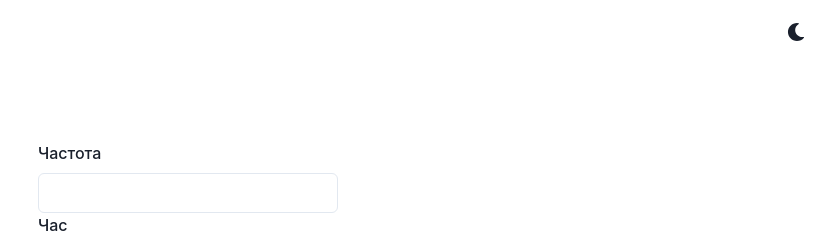
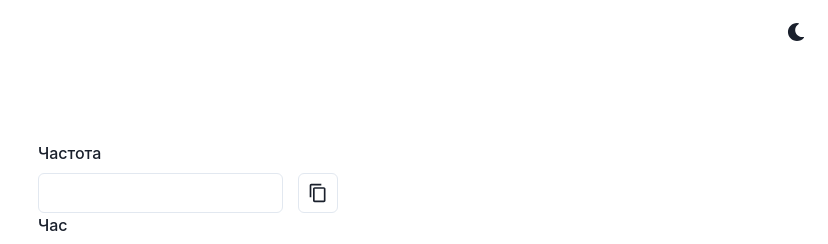
Before and after one commit to AAtamaniuk/raven-message-formater, a React (Create React App) app: page / in a window 1280 px wide. Shown: the top 244 px of the page, without its empty margins (452-1280 px from the left). Built offline with nearby package versions, Linux system fonts and the light colour scheme.

Commit message:
Add copy button and tooltips

```diff
--- a/src/MessageForm.jsx
+++ b/src/MessageForm.jsx
@@ -13,9 +13,10 @@ import {
     CardBody,
     Text,
     Button,
+    Tooltip,
     useToast
 } from '@chakra-ui/react';
-import { SmallCloseIcon, RepeatClockIcon } from '@chakra-ui/icons'
+import { SmallCloseIcon, RepeatClockIcon, CopyIcon } from '@chakra-ui/icons'
 
 const UNKNOWN_UNIT = 'нв підрозділ';
 const TOAST_POSITION = 'bottom-left';
@@ -32,11 +33,7 @@ const MessageForm = () => {
     const [coordinates, setCoordinates] = React.useState('');
     const ref = useRef(null)
 
-    const handleFraquncyChange = (event) => {
-        const { value } = event.target;
-        // if (ONLY_NUMBER_OR_DOT_REGEXP.test(value)) return;
-        setFrequency(value)
-    }
+    const handleFraquncyChange = (event) => setFrequency(event.target.value);
     const handleTimeChange = (event) => setTime(event.target.value);
     const handleUnitChange = (event) => setUnit(event.target.value);
     const handleCoordinatesChange = (event) => setCoordinates(event.target.value);
@@ -79,9 +76,19 @@ const MessageForm = () => {
         }
     }
 
+    const copyFrequency = async () => {
+        try {
+            await navigator.clipboard.writeText(frequency);
+            toast({ title: 'Частоту скопійовано в буфер обміну', status: 'success', position: TOAST_POSITION });
+        } catch (err) {
+            toast({ title: `'Помилка копіювання', ${err}`, status: 'error', position: TOAST_POSITION });
+        }
+    }
+
     return (
         <Box maxWidth="300px">
-            <NumberInput precision={3}>
+            <Box display='flex' alignItems='self-end'>
+                <FormControl mr='15px'>
                     <FormLabel>Частота</FormLabel>
                     <Input
                         type='number'
@@ -89,21 +96,34 @@ const MessageForm = () => {
                         value={frequency}
                         ref={ref}
                     />
-            </NumberInput>
+                </FormControl>
+
+                <Tooltip label='Копіювати частоту' fontSize='sm'>
+                    <IconButton
+                        onClick={copyFrequency}
+                        variant='outline'
+                        aria-label='Clear unit'
+                        fontSize='20px'
+                        icon={<CopyIcon />}
+                    />
+                </Tooltip>
+            </Box>
 
             <Box display='flex' alignItems='self-end'>
                 <FormControl mr='15px'>
                     <FormLabel>Час</FormLabel>
                     <Input type='time' onChange={handleTimeChange} value={time} />
                 </FormControl>
+
+                <Tooltip label='Встановити поточний час' fontSize='sm'>
                     <IconButton
-                    tabIndex='0'
                         onClick={setCurrentTime}
                         variant='outline'
                         aria-label='Clear unit'
                         fontSize='20px'
                         icon={<RepeatClockIcon />}
                     />
+                </Tooltip>
             </Box>
 
             <Box display='flex' alignItems='self-end'>
@@ -111,6 +131,8 @@ const MessageForm = () => {
                     <FormLabel>Назва підрозділу</FormLabel>
                     <Input onChange={handleUnitChange} value={unit} />
                 </FormControl>
+
+                <Tooltip label='Очистити поле' fontSize='sm'>
                     <IconButton
                         onClick={clearUnitForm}
                         variant='outline'
@@ -118,6 +140,7 @@ const MessageForm = () => {
                         fontSize='20px'
                         icon={<SmallCloseIcon />}
                     />
+                </Tooltip>
             </Box>
 
             <FormControl mb={15}>
```
Lines whose indentation alone changed are shown as unchanged.
